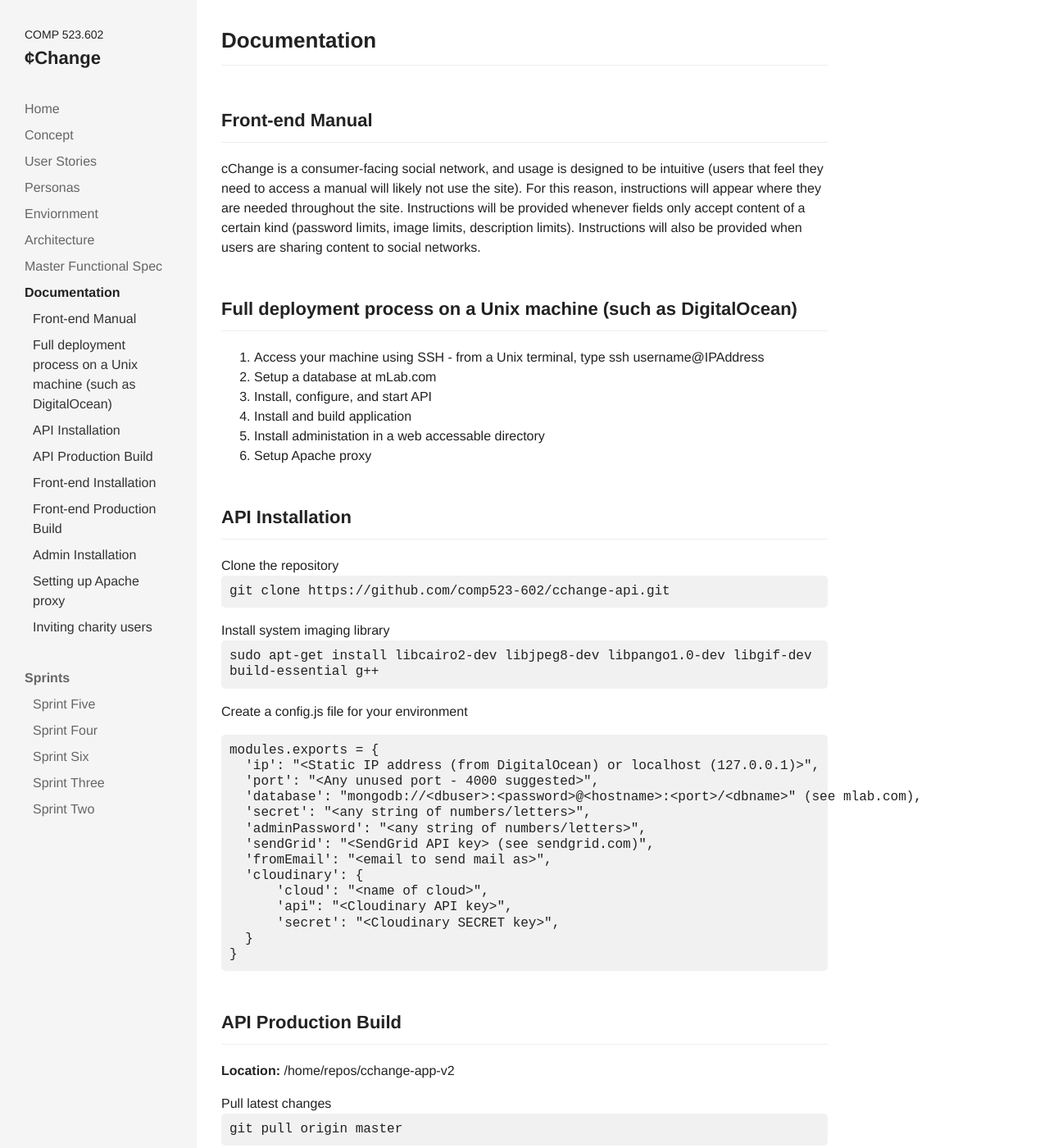
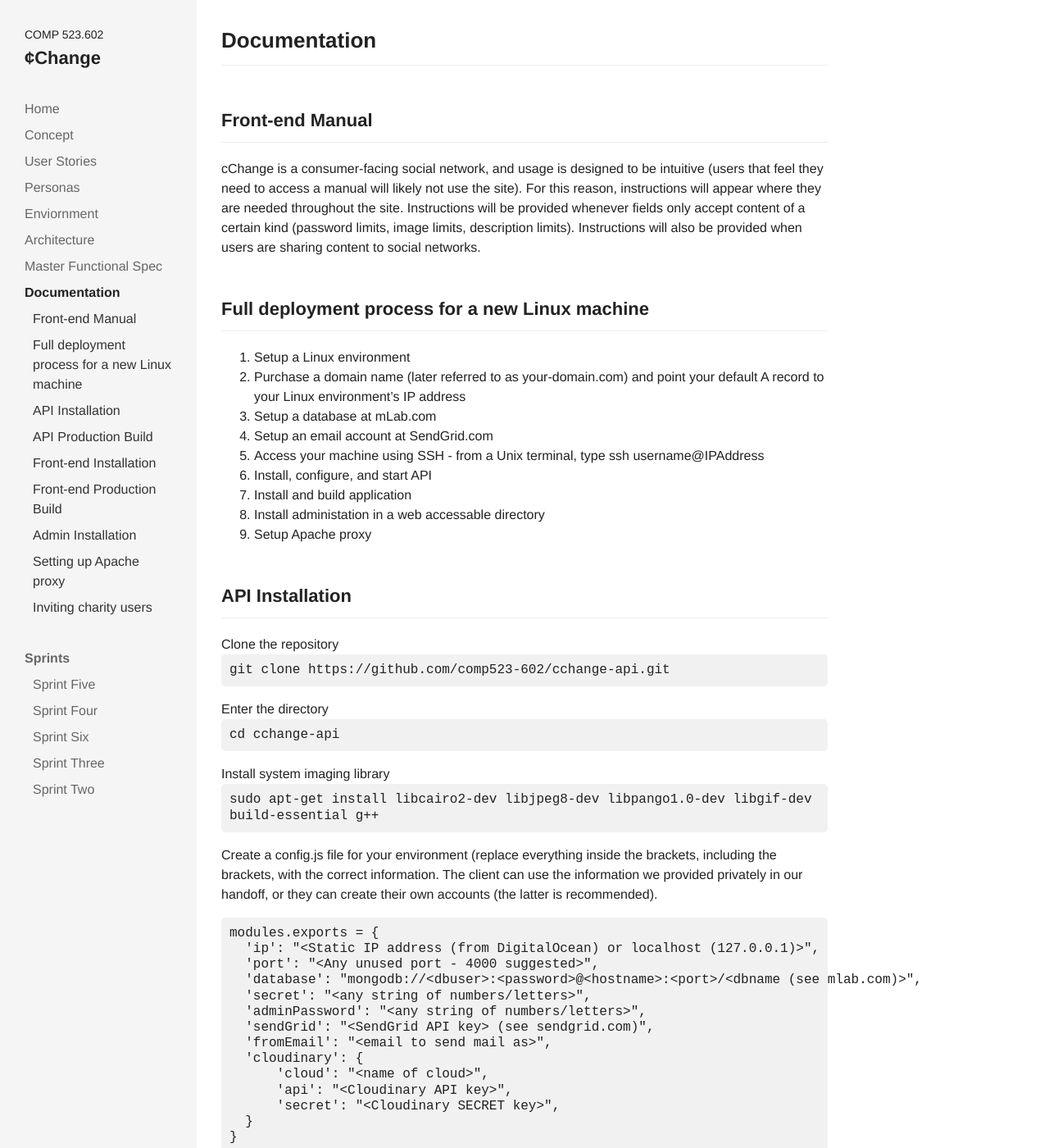
Before and after one commit to comp523-602/cchange-project, a Jekyll site: the page built from documentation.markdown, in a window 1280 px wide and 1400 px high. Shown: the whole window at 82% size. Built offline with Jekyll 4.4.1, drawn with Linux system fonts in a browser that asks for light colours; nearby versions of some CDN libraries; our own code applies the rules of GitHub Pages for plain Markdown files; some of the changed text lies outside the part shown.

Commit message:
Updated Documentation

```diff
--- a/documentation.markdown
+++ b/documentation.markdown
@@ -8,10 +8,15 @@ position: 7
 
 cChange is a consumer-facing social network, and usage is designed to be intuitive (users that feel they need to access a manual will likely not use the site). For this reason, instructions will appear where they are needed throughout the site. Instructions will be provided whenever fields only accept content of a certain kind (password limits, image limits, description limits). Instructions will also be provided when users are sharing content to social networks.
 
-## Full deployment process on a Unix machine (such as DigitalOcean)
+## Full deployment process for a new Linux machine
 
+1. Setup a Linux environment
+2. Purchase a domain name (later referred to as your-domain.com) and point your default A record to your Linux environment's IP address
+2. Setup a database at mLab.com
+3. Setup an email account at SendGrid.com
 1. Access your machine using SSH - from a Unix terminal, type ssh username@IPAddress
-2. Setup a database at mLab.com
+
+
 2. Install, configure, and start API
 3. Install and build application
 4. Install administation in a web accessable directory
@@ -22,22 +27,25 @@ cChange is a consumer-facing social network, and usage is designed to be intuiti
 Clone the repository
 `git clone https://github.com/comp523-602/cchange-api.git`
 
+Enter the directory
+`cd cchange-api`
+
 Install system imaging library
 `sudo apt-get install libcairo2-dev libjpeg8-dev libpango1.0-dev libgif-dev build-essential g++`
 
-Create a config.js file for your environment
+Create a config.js file for your environment (replace everything inside the brackets, including the brackets, with the correct information. The client can use the information we provided privately in our handoff, or they can create their own accounts (the latter is recommended).
 
     modules.exports = {
       'ip': "<Static IP address (from DigitalOcean) or localhost (127.0.0.1)>",
       'port': "<Any unused port - 4000 suggested>",
-      'database': "mongodb://<dbuser>:<password>@<hostname>:<port>/<dbname>" (see mlab.com),
+      'database': "mongodb://<dbuser>:<password>@<hostname>:<port>/<dbname (see mlab.com)>",
       'secret': "<any string of numbers/letters>",
       'adminPassword': "<any string of numbers/letters>",
       'sendGrid': "<SendGrid API key> (see sendgrid.com)",
       'fromEmail': "<email to send mail as>",
       'cloudinary': {
           'cloud': "<name of cloud>",
-          'api": "<Cloudinary API key>",
+          'api': "<Cloudinary API key>",
           'secret': "<Cloudinary SECRET key>",
       }
     }
@@ -80,7 +88,7 @@ Install required packages
 `npm install`
 
 Ensure API address is correct
-Open cchange-app-v2/src/modules/Requests.js, update API constant variable
+Open cchange-app-v2/src/modules/Requests.js and update API constant variable. This should be changed to http://api.your-domain.com.
 
 Publish documentation
 `documentation build src/** -f html -o docs`
```
